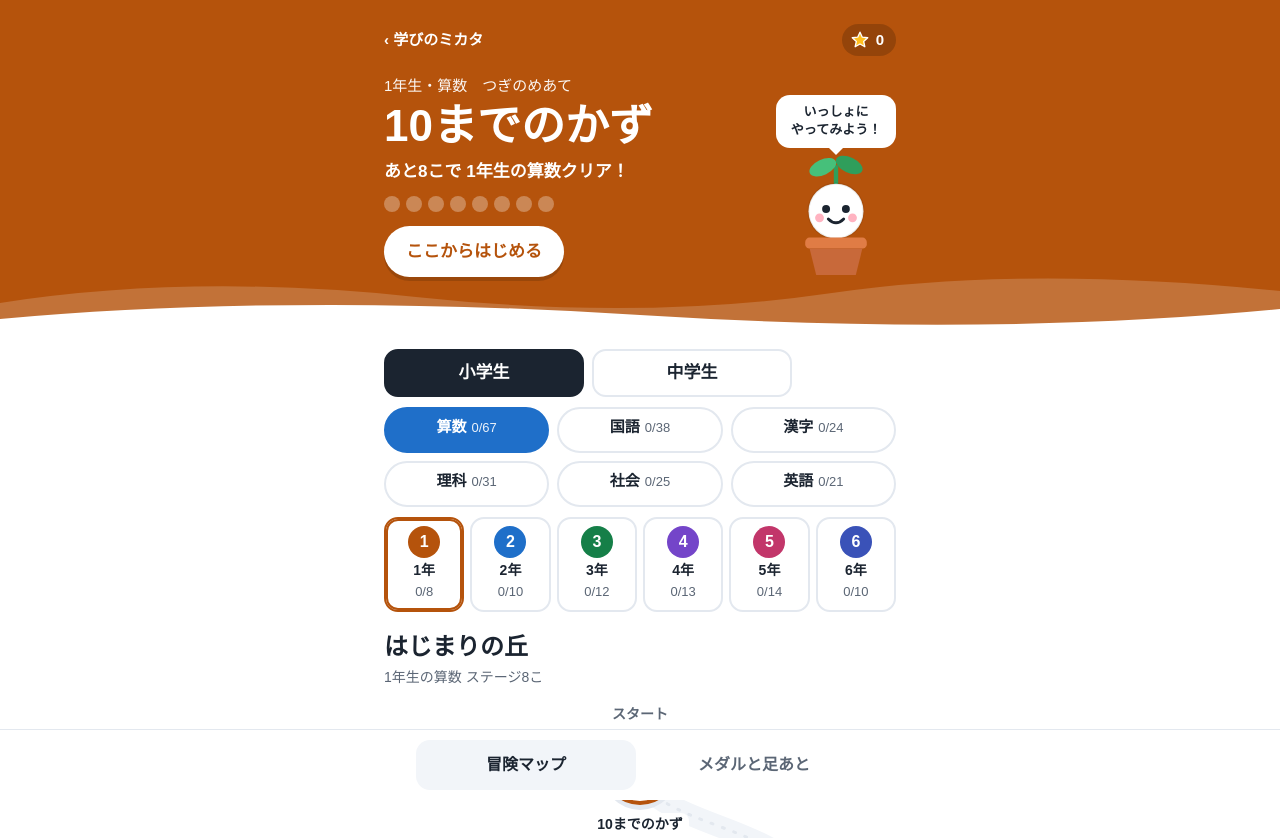
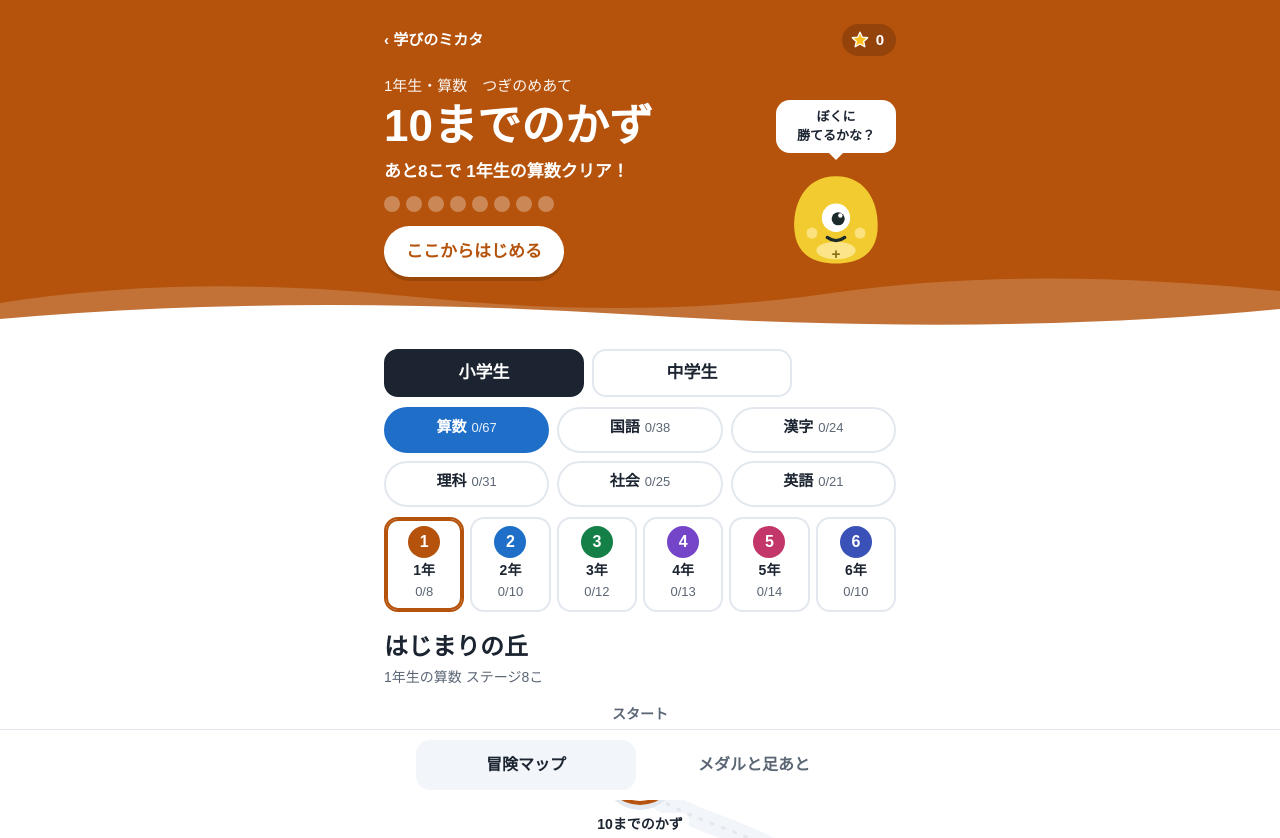
Before and after one commit to japrican/portal, a plain HTML site: page map.html in a window 1280 px wide. Shown: the top 838 px of the page. Drawn offline with Linux system fonts and the light colour scheme; a web font is replaced by a local one.

Commit message:
Add files via upload

```diff
--- a/map.html
+++ b/map.html
@@ -43,7 +43,8 @@ button:focus-visible{outline:3px solid var(--gold);outline-offset:3px}
 .mas{align-self:end;text-align:center}
 .mas svg{width:110px;height:auto;display:block;margin:0 auto}
 .mas .sp{width:132px;height:132px;display:none;margin:0 auto -4px;object-fit:contain}
-.chu .mas svg{display:none}.chu .mas .sp{display:block}
+.chu .mas svg{display:none}.hasmon .mas>svg{display:none}#monbox svg.mon{width:118px;height:118px;display:block;margin:0 auto;animation:bob 2.4s ease-in-out infinite}.chu #monbox{display:none}
+@keyframes bob{50%{transform:translateY(-5px)}}.chu .mas .sp{display:block}
 .stip{display:flex;gap:10px;align-items:flex-start;background:#e9f5f3;border-radius:14px;padding:10px 12px;margin:14px 0 4px}
 .stip img{width:52px;height:52px;border-radius:50%;background:#fff;flex:none;border:2px solid #0b7a6e}
 .stip p{margin:0;font-size:14px;line-height:1.6;color:#1b2430}.stip b{display:block;font-size:12px;color:#0b7a6e}
@@ -134,7 +135,7 @@ button:focus-visible{outline:3px solid var(--gold);outline-offset:3px}
 .toast.on{opacity:1;transform:translate(-50%,0)}
 .cf{position:fixed;z-index:31;width:10px;height:14px;border-radius:3px;pointer-events:none;animation:fall 1.3s ease-out forwards}
 @keyframes fall{to{transform:translate(var(--dx),var(--dy)) rotate(540deg);opacity:0}}
-@media(max-width:600px){.hin{grid-template-columns:minmax(0,1fr) 96px}.mas svg{width:86px}.mas .sp{width:100px;height:100px}.two{grid-template-columns:minmax(0,1fr)}}
+@media(max-width:600px){.hin{grid-template-columns:minmax(0,1fr) 96px}.mas svg{width:86px}.mas .sp{width:100px;height:100px}#monbox svg.mon{width:96px;height:96px}.two{grid-template-columns:minmax(0,1fr)}}
 @media(prefers-reduced-motion:reduce){*{animation:none!important;transition:none!important}}
 </style>
 </head>
@@ -143,7 +144,7 @@ button:focus-visible{outline:3px solid var(--gold);outline-offset:3px}
   <div class="hin">
     <div class="top"><a class="home" href="./">‹ 学びのミカタ</a><span class="stars" id="stars" aria-label="できたステージの数"></span></div>
     <div id="next"></div>
-    <div class="mas"><div class="bub" id="bub"></div><img class="sp" id="sp" alt="先輩ナビ" width="132" height="132">
+    <div class="mas"><div class="bub" id="bub"></div><div id="monbox"></div><img class="sp" id="sp" alt="先輩ナビ" width="132" height="132">
       <svg viewBox="0 0 100 112" aria-hidden="true">
         <path d="M50 30 C50 22 50 18 50 12" stroke="#2f9e5b" stroke-width="4" stroke-linecap="round"/>
         <ellipse cx="38" cy="12" rx="13" ry="7" fill="#46c07a" transform="rotate(-25 38 12)"/>
@@ -479,6 +480,27 @@ function medal(g,ok,frac,c,label){
   <circle cx="36" cy="42" r="23" fill="${ok?'#ffbf1f':'var(--card)'}"/>
   <text x="36" y="50" text-anchor="middle" font-size="${label?18:22}" font-weight="900" fill="${ok?'#fff':'#9aa6b5'}" font-family="Zen Maru Gothic,sans-serif">${label||g}</text></svg>`;
 }
+const MSYM={sansu:['+','−','×','÷','%','=','<','√'],kokugo:["あ","ア","、","。","「","」","は","を"],kanji:["字","漢","読","書","山","川","木","日"],rika:["○","△","◎","□","◇","＋","・","◯"],shakai:["〒","文","◎","♨","✕","△","○","□"],eigo:["A","B","C","?","!","a","b","c"]};
+function monFace(sk,id,ex){const h=(id*47)%360,sh=ex==='h',c1=`hsl(${h},88%,${sh?62:57}%)`,c2=`hsl(${h},95%,${sh?82:76}%)`,c3=`hsl(${h},75%,30%)`,v=id%4,K='#1c2b2a';
+ const body=[`<path d="M50 12 C80 12 90 40 88 62 C86 84 70 92 50 92 C30 92 14 84 12 62 C10 40 20 12 50 12Z" fill="${c1}"/>`,
+  `<rect x="14" y="20" width="72" height="70" rx="26" fill="${c1}"/><path d="M26 22 L32 6 L40 22Z M60 22 L68 6 L74 22Z" fill="${c3}"/>`,
+  `<path d="M50 8 L90 86 Q50 98 10 86Z" fill="${c1}" stroke="${c1}" stroke-width="10" stroke-linejoin="round"/>`,
+  `<circle cx="50" cy="56" r="38" fill="${c1}"/><circle cx="22" cy="24" r="10" fill="${c1}"/><circle cx="78" cy="24" r="10" fill="${c1}"/><circle cx="22" cy="24" r="5" fill="${c2}"/><circle cx="78" cy="24" r="5" fill="${c2}"/>`][v];
+ const one=id%3===0;let eyes,mouth,extra='';
+ if(ex==='h'){eyes=one?`<path d="M40 52 Q50 40 60 52" stroke="${K}" stroke-width="4" fill="none" stroke-linecap="round"/>`:`<path d="M31 52 Q38 43 45 52 M55 52 Q62 43 69 52" stroke="${K}" stroke-width="4" fill="none" stroke-linecap="round"/>`;
+  mouth=`<path d="M39 64 Q50 82 61 64Z" fill="${K}"/><path d="M44 72 Q50 77 56 72" stroke="#ff8fa3" stroke-width="4" fill="none" stroke-linecap="round"/>`;
+  extra=`<path d="M84 10 l3 7 7 3 -7 3 -3 7 -3 -7 -7 -3 7 -3Z" fill="#fbbf24"/><path d="M14 74 l2 5 5 2 -5 2 -2 5 -2 -5 -5 -2 5 -2Z" fill="#fbbf24"/><path d="M12 18 l2 4 4 2 -4 2 -2 4 -2 -4 -4 -2 4 -2Z" fill="#fbbf24"/>`}
+ else{eyes=one?`<circle cx="50" cy="50" r="13" fill="white"/><circle cx="52" cy="51" r="6" fill="${K}"/><circle cx="54" cy="48" r="2" fill="white"/>`:`<circle cx="38" cy="50" r="9" fill="white"/><circle cx="62" cy="50" r="9" fill="white"/><circle cx="39" cy="51" r="4.5" fill="${K}"/><circle cx="63" cy="51" r="4.5" fill="${K}"/><circle cx="40" cy="49" r="1.6" fill="white"/><circle cx="64" cy="49" r="1.6" fill="white"/>`;
+  if(ex==='c'){mouth=`<path d="M40 70 Q45 65 50 70 Q55 75 60 70" stroke="${K}" stroke-width="3" fill="none" stroke-linecap="round"/>`;
+   eyes+=one?`<path d="M38 34 L60 38" stroke="${K}" stroke-width="3" stroke-linecap="round"/>`:`<path d="M30 38 L44 41 M70 38 L56 41" stroke="${K}" stroke-width="3" stroke-linecap="round"/>`;
+   extra=`<path d="M82 30 Q88 40 82 44 Q76 40 82 30Z" fill="#7cc8ff" stroke="#fff" stroke-width="1.5"/>`}
+  else mouth=id%2?`<path d="M40 68 Q50 78 60 68" stroke="${K}" stroke-width="3" fill="none" stroke-linecap="round"/><path d="M44 69 L46 74 L48 70Z" fill="white"/>`:`<path d="M42 68 Q50 74 58 68" stroke="${K}" stroke-width="3" fill="none" stroke-linecap="round"/>`}
+ const sym=(MSYM[sk]||MSYM.rika)[id%8];
+ return `<svg class="mon" viewBox="-4 -4 108 108" aria-hidden="true">${body}<ellipse cx="50" cy="80" rx="18" ry="8" fill="${c2}"/><circle cx="28" cy="64" r="5" fill="${c2}" opacity=".9"/><circle cx="72" cy="64" r="5" fill="${c2}" opacity=".9"/>${eyes}${mouth}<text x="50" y="88" text-anchor="middle" font-size="14" font-weight="900" fill="${c3}" font-family="sans-serif">${sym}</text>${extra}</svg>`}
+function monSet(u,ex){const sj=SB[u.sk],L=sj.map&&sj.map[u.id];const m=document.getElementById('monbox');
+ if(!L){m.innerHTML='';m.dataset.k='';$('#hero').classList.remove('hasmon');return}
+ const sid=ex==='h'?L[L.length-1]:(L.find(i=>!((app[sj.k]||{})[i]>0))??L[0]),k=sj.k+sid+ex;
+ if(m.dataset.k!==k){m.innerHTML=monFace(sj.k,sid,ex);m.dataset.k=k}$('#hero').classList.add('hasmon')}
 function renderHero(){
   const g=st.g,L=ofG(g),d=doneN(L),left=L.length-d,nx=L.find(u=>sv(u.id)<2);
   document.documentElement.style.setProperty('--w',W[g-1][1]);$('#hero').classList.toggle('chu',st.lv==='chu');
@@ -489,11 +511,11 @@ function renderHero(){
     $('#next').innerHTML=`<p class="eyebrow">${lab}　つぎのめあて</p><div class="goal ${nx.nm.length>12?'xl':nx.nm.length>7?'lg':''}">${nx.nm}</div>
     <p class="left">あと${left}こで ${GL(g)}の${S().nm}クリア！</p><div class="dots">${dots}</div><button class="go" data-open="${nx.id}">ここからはじめる</button>`;
     if(st.lv==='chu'){$('#bub').innerHTML=d===0?'まずは<br>ここから！':left===1?'あと1つ！<br>ラストだよ':left<=3?'メダルまで<br>あと少し！':'1つずつ<br>積み上げよう';spSet(left<=3&&d>0?'c':'n',left<=3&&d>0?'はげます':'ふつう')}
-    else $('#bub').innerHTML=d===0?'いっしょに<br>やってみよう！':left===1?'あと1こ！<br>ゴールだよ！':left<=3?'もうすぐ<br>メダルだよ！':'1こずつ<br>進もう！';
+    else{const c=d>0&&left<=3;$('#bub').innerHTML=d===0?'ぼくに<br>勝てるかな？':left===1?'あと1こ…<br>まけそう！':c?'なかなか<br>やるな…！':'つぎは<br>ぼくの番だ！';monSet(nx,c?'c':'n')}
   }else{
     $('#next').innerHTML=`<p class="eyebrow">${lab}</p><div class="goal">${GL(g)}の${S().nm}クリア！</div>
     <p class="left">金のメダルをゲットしたよ</p><div class="dots">${dots}</div>${S().gs.includes(g+1)?`<button class="go" data-world="${g+1}">${GL(g+1)}のワールドへ</button>`:''}`;
-    if(st.lv==='chu'){$('#bub').innerHTML='やりきったね！<br>おつかれさま';spSet('h','よろこぶ')}else $('#bub').innerHTML='すごい！<br>やりきったね！';
+    if(st.lv==='chu'){$('#bub').innerHTML='やりきったね！<br>おつかれさま';spSet('h','よろこぶ')}else{$('#bub').innerHTML='まいった！<br>なかまだよ';monSet(L[L.length-1],'h')}
   }
 }
 function renderSubs(){
```
